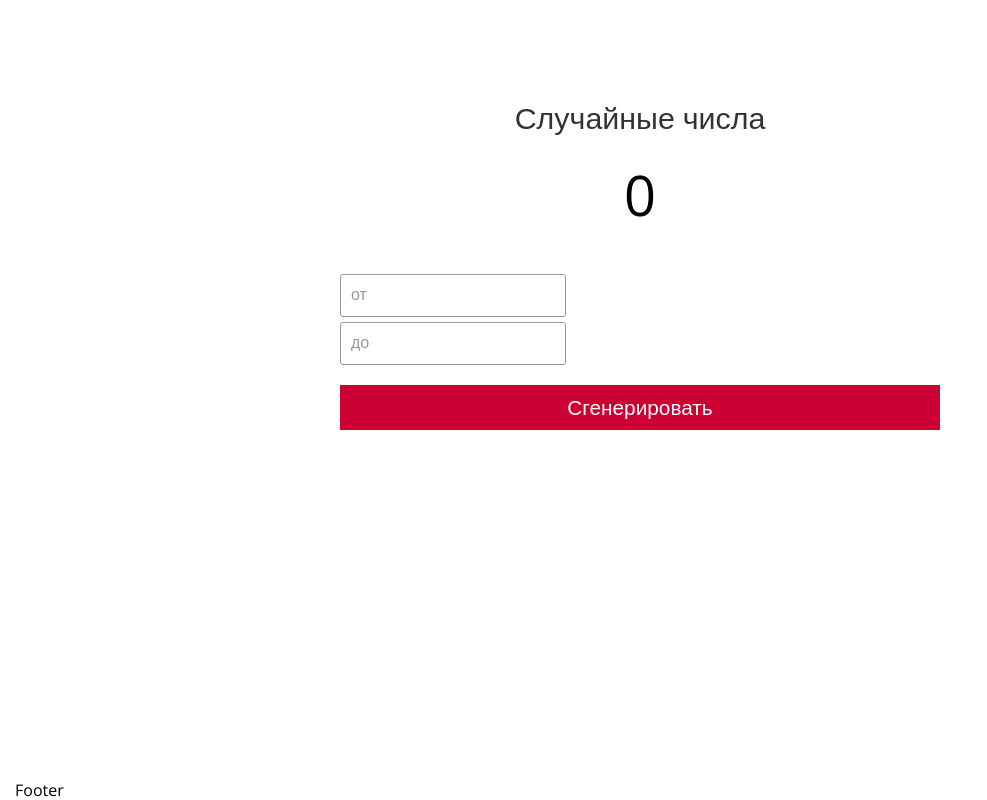
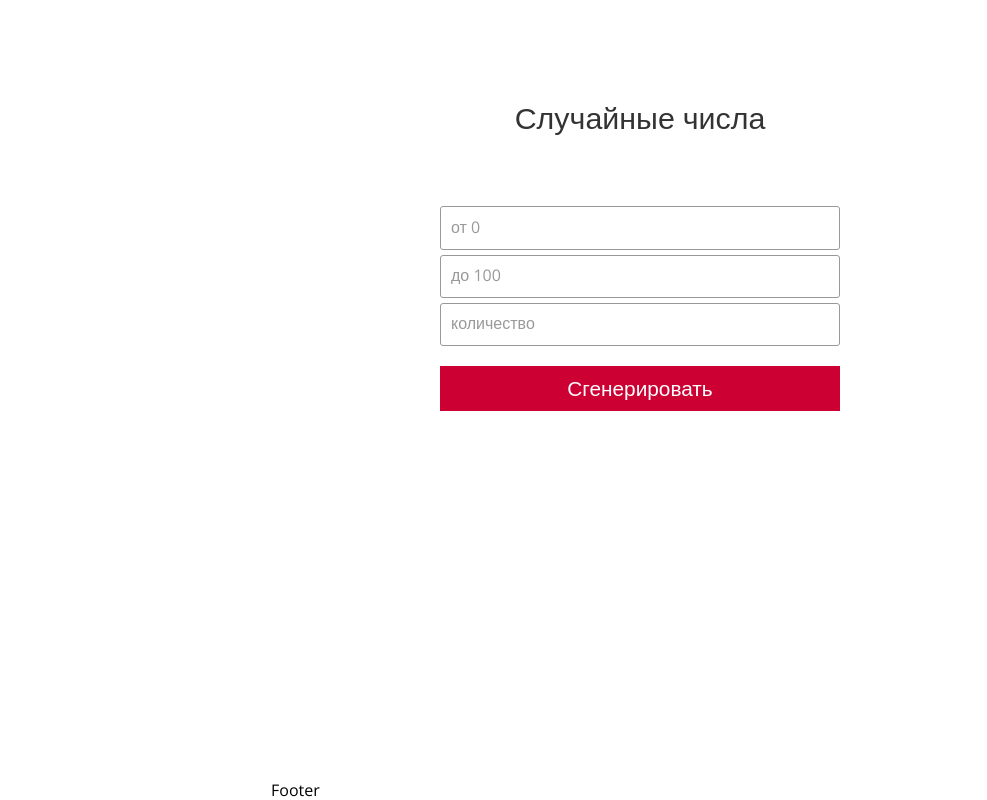
Before and after one commit to Binatik/randomizer, a React app: page / in a window 1280 px wide. Shown: the whole page, without its empty margins (0-987 px from the left). Built offline with nearby package versions, Linux system fonts and the light colour scheme.

Commit message:
возможность генерации несколько чисел

```diff
--- a/public/index.html
+++ b/public/index.html
@@ -6,7 +6,7 @@
     <link rel="preconnect" href="https://fonts.googleapis.com" />
     <link rel="preconnect" href="https://fonts.gstatic.com" crossorigin />
     <link href="https://fonts.googleapis.com/css2?family=Open+Sans:wght@400;700;800&display=swap" rel="stylesheet" />
-    <title>Webpack</title>
+    <title>Современный рандомайзер</title>
   </head>
   <body>
     <div id="root"></div>
--- a/src/components/Button.jsx
+++ b/src/components/Button.jsx
@@ -22,10 +22,10 @@ const _Button = styled.button`
   }
 `;
 
-const Button = ({ updateNumber, ...props }) => {
+const Button = ({ handleClick, ...props }) => {
   return (
     <>
-      <_Button onClick={() => updateNumber()} {...props} type="button">
+      <_Button onClick={() => handleClick()} {...props} type="button">
         Сгенерировать
       </_Button>
     </>
--- a/src/components/Content.jsx
+++ b/src/components/Content.jsx
@@ -5,7 +5,7 @@ import Button from "./Button";
 
 import { useDispatch, useSelector } from "react-redux";
 import { getRandomState } from "@src/toolkit";
-import { setValueMin, setValueMax, getRandom } from "@src/toolkit/slice/random";
+import { setValueMin, setValueMax, setDuantity, getRandom } from "@src/toolkit/slice/random";
 
 //StyledComponents
 import { Container } from "@src/store/styleComponents";
@@ -25,11 +25,19 @@ const FlexContainer = styled(Container)`
 `;
 
 const NumberContainer = styled.div`
+  display: flex;
+  justify-content: center;
+  flex-wrap: wrap;
   padding-bottom: 40px;
 `;
 
 const Number = styled.span`
+  margin: 0 20px;
   font-size: 3.5rem;
+
+  @media ${props => props.theme.breakpoints.tablet} {
+    font-size: 2rem;
+  }
 `;
 
 const Title = styled.h1`
@@ -41,7 +49,7 @@ const Title = styled.h1`
 const Content = () => {
   const dispatch = useDispatch();
 
-  const { number } = useSelector(getRandomState);
+  const { numbers, min, max } = useSelector(getRandomState);
 
   function updateNumber() {
     return dispatch(getRandom());
@@ -54,12 +62,15 @@ const Content = () => {
           <FlexContainer>
             <Title>Случайные числа</Title>
             <NumberContainer>
-              <Number>{number}</Number>
+              {numbers.map((element, index) => (
+                element ? <Number key={index}>{element}</Number> : 'Нет чисел'
+              ))}
             </NumberContainer>
             <Container>
-              <InputText labelId={"minValue"} text="от" actions={setValueMin} />
-              <InputText labelId={"maxValue"} text="до" actions={setValueMax} />
-              <Button padding={"10px 0"} updateNumber={updateNumber} />
+              <InputText labelId={"minValue"} text={"от " + min} actions={setValueMin} />
+              <InputText labelId={"maxValue"} text={"до " + max} actions={setValueMax} />
+              <InputText labelId={"quantity"} text="количество" actions={setDuantity} />
+              <Button padding={"10px 0"} handleClick={updateNumber} />
             </Container>
           </FlexContainer>
         </Section>
--- a/src/components/InputText.jsx
+++ b/src/components/InputText.jsx
@@ -5,6 +5,7 @@ import { useDispatch } from "react-redux";
 
 const Label = styled.label`
   position: absolute;
+  cursor: text;
   left: 0;
   top: 50%;
   height: auto;
@@ -16,6 +17,8 @@ const Label = styled.label`
 
 const Input = styled.input`
   position: relative;
+  display: block;
+  width: 100%;
   border: 1px solid ${props => props.theme.colors.iconic};
   border-radius: 3px;
   outline: none;
@@ -44,11 +47,11 @@ const Input = styled.input`
 
 const InputGroup = styled.div`
   position: relative;
-  max-width: 600px;
+  width: 100%;
   margin: 5px 0;
 
   @media ${props => props.theme.breakpoints.tabletFirst} {
-    width: 800px;
+    min-width: 400px;
   }
 `;
 const InputText = React.memo(({ labelId, text, actions }) => {
--- a/src/store/styleComponents.js
+++ b/src/store/styleComponents.js
@@ -1,7 +1,7 @@
 import styled from "styled-components";
 
 export const Container = styled.div`
-  max-width: 1290px;
+  max-width: 767.97px;
   margin: 0 auto;
   padding: 0 15px;
 `;
--- a/src/toolkit/slice/random.js
+++ b/src/toolkit/slice/random.js
@@ -2,8 +2,9 @@ import { createSlice } from "@reduxjs/toolkit";
 
 const initialState = {
   min: 0,
-  max: 0,
-  number: 0,
+  max: 100,
+  quantity: 1,
+  numbers: [],
 };
 
 const random = createSlice({
@@ -17,16 +18,22 @@ const random = createSlice({
       state.max = action.payload;
     },
 
+    setDuantity(state, action) {
+      state.quantity = action.payload;
+    },
+
     getRandom(state) {
-      let { min, max } = state;
+      state.numbers.length = 0;
+      let { min, max, quantity } = state;
 
-      min = Math.ceil(min);
-      max = Math.floor(max);
-
-      state.number = Math.floor(Math.random() * (max - min)) + min;
+      for (let i = 0; i < quantity; i++) {
+        min = Math.ceil(min);
+        max = Math.floor(max);
+        state.numbers.push(Math.floor(Math.random() * (max - min)) + min);
+      }
     },
   },
 });
 
-export const { setValueMin, setValueMax, getRandom } = random.actions;
+export const { setValueMin, setValueMax, setDuantity, getRandom } = random.actions;
 export default random.reducer;
--- a/webpack.config.js
+++ b/webpack.config.js
@@ -50,7 +50,7 @@ let configWebPack = {
   plugins: [
     new MiniCssExtractPlugin({ filename: "style.css" }),
     new HtmlWebpackPlugin({
-      favicon: path.resolve(__dirname, "./src/images/react.ico"),
+      favicon: path.resolve(__dirname, "./src/images/sample.ico"),
       filename: "index.html",
       template: "./public/index.html",
     }),
```
Also changed, not shown: src/App.jsx (+0 -67 lines), 2 other files (tests, documents, lock files or other folders).
